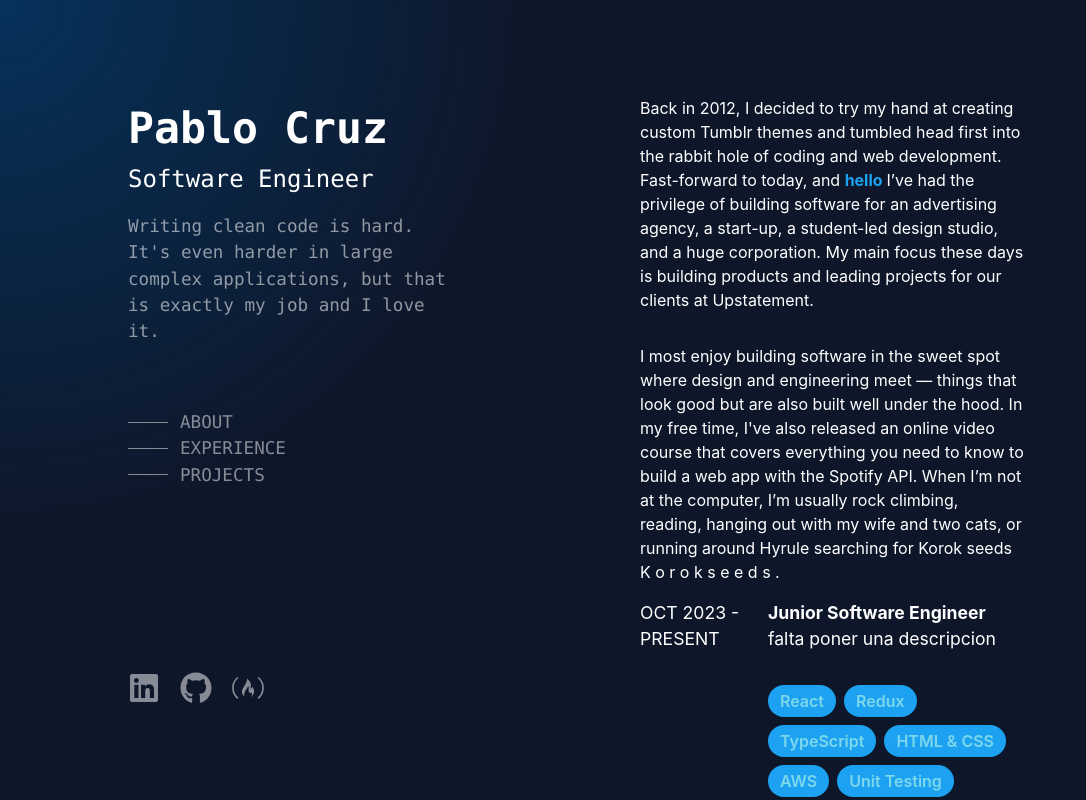
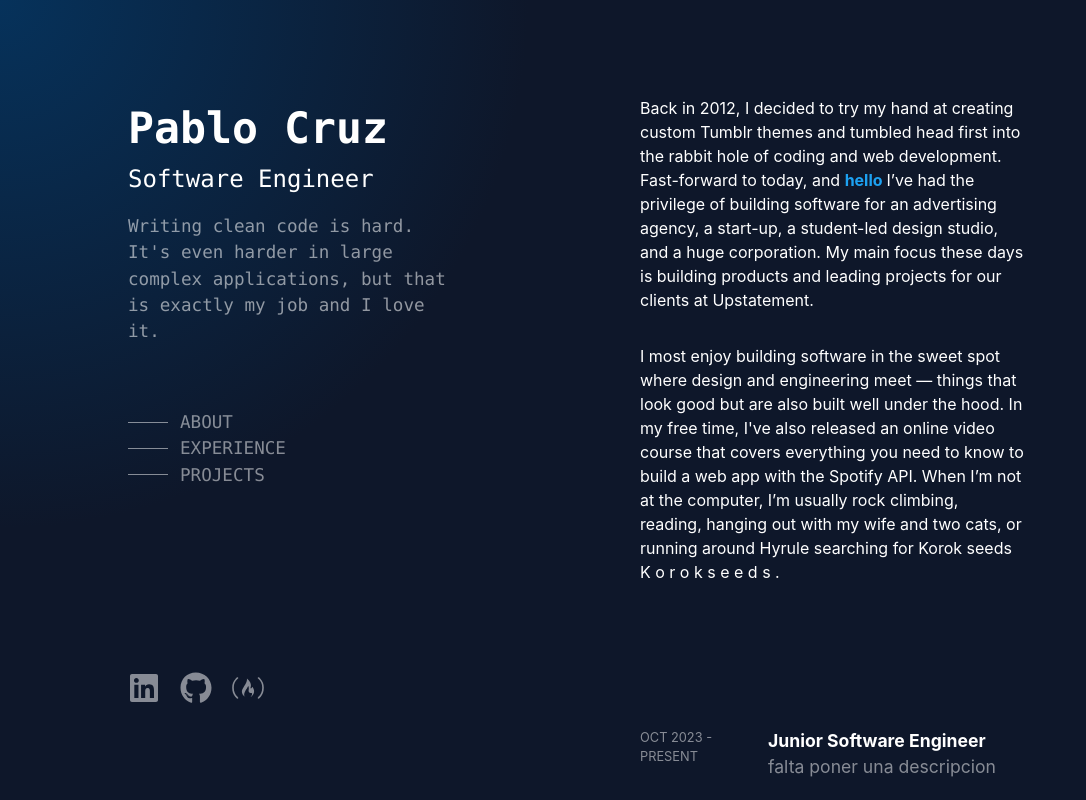
Before and after one commit to jpablocruz/Portfolio-Website, a React (Create React App) app: page / in a window 1280 px wide. Shown: the whole page, without its empty margins (0-1086 px from the left). Built offline with nearby package versions, Linux system fonts and the light colour scheme.

Commit message:
working on cards styles

```diff
--- a/src/App.tsx
+++ b/src/App.tsx
@@ -8,7 +8,7 @@ function App() {
  return (
   <>
    <Gradientdiv
-    className={"w-screen h-screen justify-center grid content-center"}
+    className={"w-screen h-auto justify-center grid content-center"}
    >
     <div className=" lg:min-h-screen lg:max-h-screen px-12 md:px-12 md:py-20 lg:px-32 lg:py-0">
      <div className="lg:justify-between lg:flex">
--- a/src/components/Experience.tsx
+++ b/src/components/Experience.tsx
@@ -4,9 +4,10 @@ import { CVInformation } from "../constants/cvInfo";
 import { CardProps } from "../interfaces";
 const Experience = () => {
  return (
-  <ul>
+  <ul className="pt-32">
    {CVInformation.map((info: CardProps) => (
     <ExperienceCard
+     key={info.period}
      period={info.period}
      position={info.position}
      description={info.description}
--- a/src/components/ExperienceCard.tsx
+++ b/src/components/ExperienceCard.tsx
@@ -6,17 +6,24 @@ const ExperienceCard = (cardProps: CardProps) => {
   <div className="flex">
    <div className="rounded flex flex-col w-1/3">
     <div className="py-4">
-     <div className="text-white text-base">{cardProps.period}</div>
+     <div className="text-white text-opacity-50 text-small">
+      {cardProps.period}
+     </div>
     </div>
    </div>
    <div className="rounded overflow-hidden flex flex-col w-2/3">
     <div className="py-4">
      <div className="font-bold text-white text-base ">{cardProps.position}</div>
-     <p className="text-white text-base">{cardProps.description}</p>
+     <p className="text-white text-opacity-50 text-base">
+      {cardProps.description}
+     </p>
     </div>
     <div className="pt-4 pb-2">
      {cardProps.keywords.map((keyword) => (
-      <span className="inline-block bg-celeste rounded-full px-3 py-1 text-sm font-semibold text-celesteLight mr-2 mb-2">
+      <span
+       key={keyword}
+       className="inline-block font-light bg-celesteLight bg-opacity-50 rounded-full px-3 py-1 text-sm font-semibold text-celesteLight mr-2 mb-2"
+      >
        {keyword}
       </span>
      ))}
--- a/tailwind.config.js
+++ b/tailwind.config.js
@@ -8,9 +8,11 @@ module.exports = {
    blue: "#3657a1",
    celeste: "#1da1f1",
    celesteLight: "#7dd8ec",
+   sky: "#cef0f8",
    white: "#FFFFFF",
   },
   fontSize: {
+   small: "0.8rem",
    base: "1.1rem",
    lg: "1.5rem",
    xl: "2.7rem",
```
